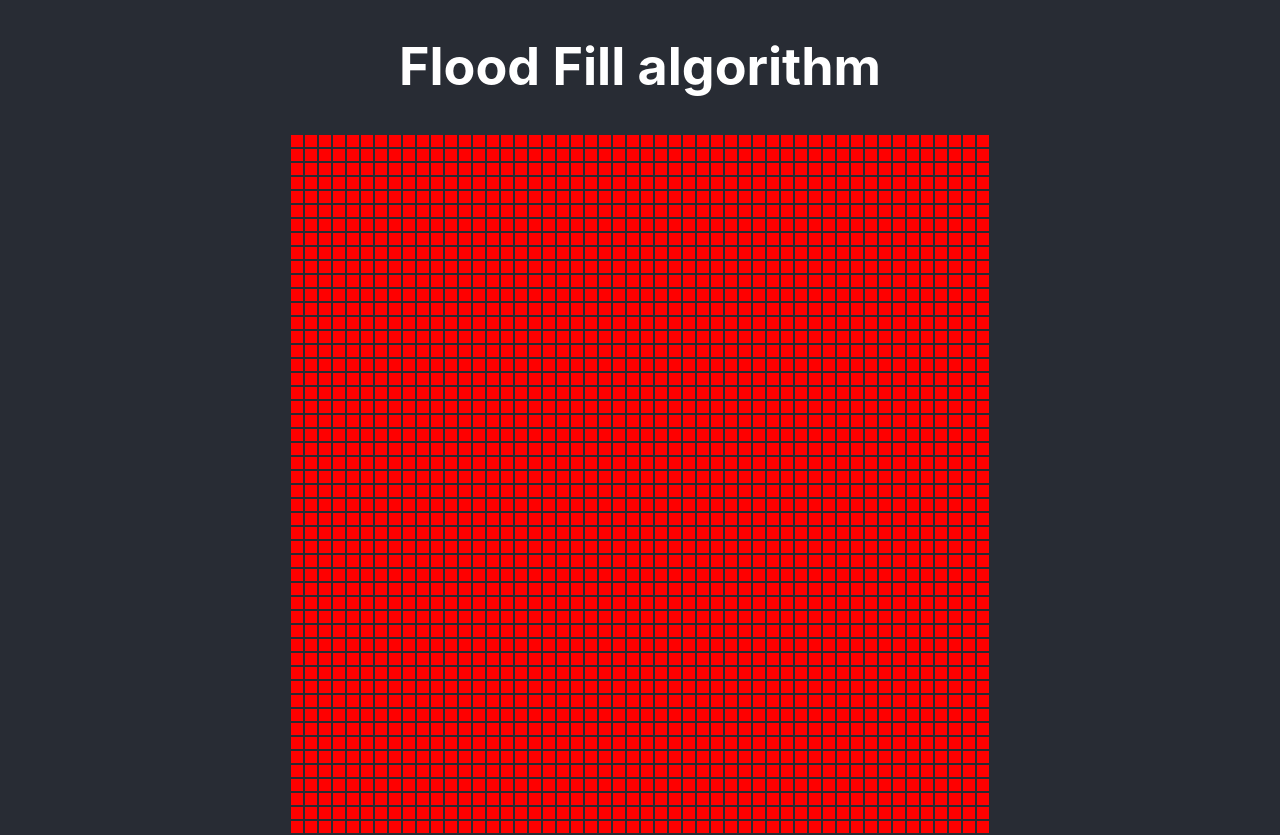
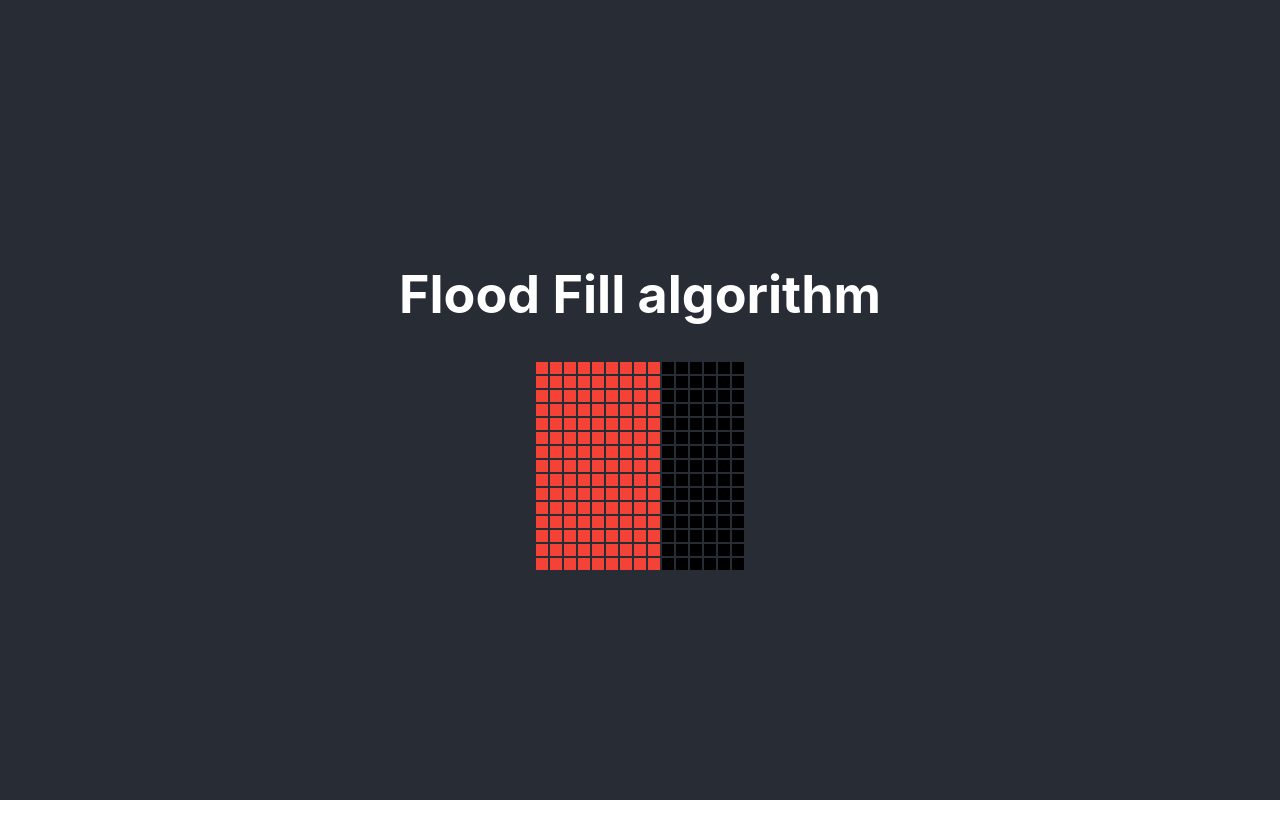
Before and after one commit to amaljosea/algorithm-visualizer, a React (Create React App) app: page / in a window 1280 px wide. After the commit the page ends 800 px from the top, so only its background shows below. Built offline with nearby package versions, Linux system fonts and the light colour scheme.

Commit message:
Add 2d array implemention

```diff
--- a/src/App.css
+++ b/src/App.css
@@ -36,11 +36,3 @@
     transform: rotate(360deg);
   }
 }
-
-
-th,td{
-  background-color: red;
-  width: 10px;
-  height: 10px;
-  overflow: hidden;
-}
--- /dev/null
+++ b/src/components/FloodFill.css
@@ -0,0 +1,5 @@
+th,td{
+  width: 10px;
+  height: 10px;
+  overflow: hidden;
+}
--- a/src/components/FloodFill.js
+++ b/src/components/FloodFill.js
@@ -1,16 +1,34 @@
 
 import React from 'react'
+import './FloodFill.css'
 
 const FloodFill = () => {
-    const width = 50
-    const height = 50
+
+    const img = [
+        ["#f44336", "#f44336", "#f44336", "#f44336", "#f44336", "#f44336", "#f44336", "#f44336", "#f44336", "#000", "#000", "#000", "#000", "#000", "#000"],
+        ["#f44336", "#f44336", "#f44336", "#f44336", "#f44336", "#f44336", "#f44336", "#f44336", "#f44336", "#000", "#000", "#000", "#000", "#000", "#000"],
+        ["#f44336", "#f44336", "#f44336", "#f44336", "#f44336", "#f44336", "#f44336", "#f44336", "#f44336", "#000", "#000", "#000", "#000", "#000", "#000"],
+        ["#f44336", "#f44336", "#f44336", "#f44336", "#f44336", "#f44336", "#f44336", "#f44336", "#f44336", "#000", "#000", "#000", "#000", "#000", "#000"],
+        ["#f44336", "#f44336", "#f44336", "#f44336", "#f44336", "#f44336", "#f44336", "#f44336", "#f44336", "#000", "#000", "#000", "#000", "#000", "#000"],
+        ["#f44336", "#f44336", "#f44336", "#f44336", "#f44336", "#f44336", "#f44336", "#f44336", "#f44336", "#000", "#000", "#000", "#000", "#000", "#000"],
+        ["#f44336", "#f44336", "#f44336", "#f44336", "#f44336", "#f44336", "#f44336", "#f44336", "#f44336", "#000", "#000", "#000", "#000", "#000", "#000"],
+        ["#f44336", "#f44336", "#f44336", "#f44336", "#f44336", "#f44336", "#f44336", "#f44336", "#f44336", "#000", "#000", "#000", "#000", "#000", "#000"],
+        ["#f44336", "#f44336", "#f44336", "#f44336", "#f44336", "#f44336", "#f44336", "#f44336", "#f44336", "#000", "#000", "#000", "#000", "#000", "#000"],
+        ["#f44336", "#f44336", "#f44336", "#f44336", "#f44336", "#f44336", "#f44336", "#f44336", "#f44336", "#000", "#000", "#000", "#000", "#000", "#000"],
+        ["#f44336", "#f44336", "#f44336", "#f44336", "#f44336", "#f44336", "#f44336", "#f44336", "#f44336", "#000", "#000", "#000", "#000", "#000", "#000"],
+        ["#f44336", "#f44336", "#f44336", "#f44336", "#f44336", "#f44336", "#f44336", "#f44336", "#f44336", "#000", "#000", "#000", "#000", "#000", "#000"],
+        ["#f44336", "#f44336", "#f44336", "#f44336", "#f44336", "#f44336", "#f44336", "#f44336", "#f44336", "#000", "#000", "#000", "#000", "#000", "#000"],
+        ["#f44336", "#f44336", "#f44336", "#f44336", "#f44336", "#f44336", "#f44336", "#f44336", "#f44336", "#000", "#000", "#000", "#000", "#000", "#000"],
+        ["#f44336", "#f44336", "#f44336", "#f44336", "#f44336", "#f44336", "#f44336", "#f44336", "#f44336", "#000", "#000", "#000", "#000", "#000", "#000"],
+    ]
+
     return (
         <>
             <h1>
                 Flood Fill algorithm
         </h1>
             <table>
-                {Array(height).fill().map(() => <tr>{Array(width).fill().map(() => <td></td>)}</tr>)}
+                {img.map((row) => <tr>{row.map((cellColor) => <td style={{ backgroundColor: cellColor }}></td>)}</tr>)}
             </table>
         </>
     )
```
